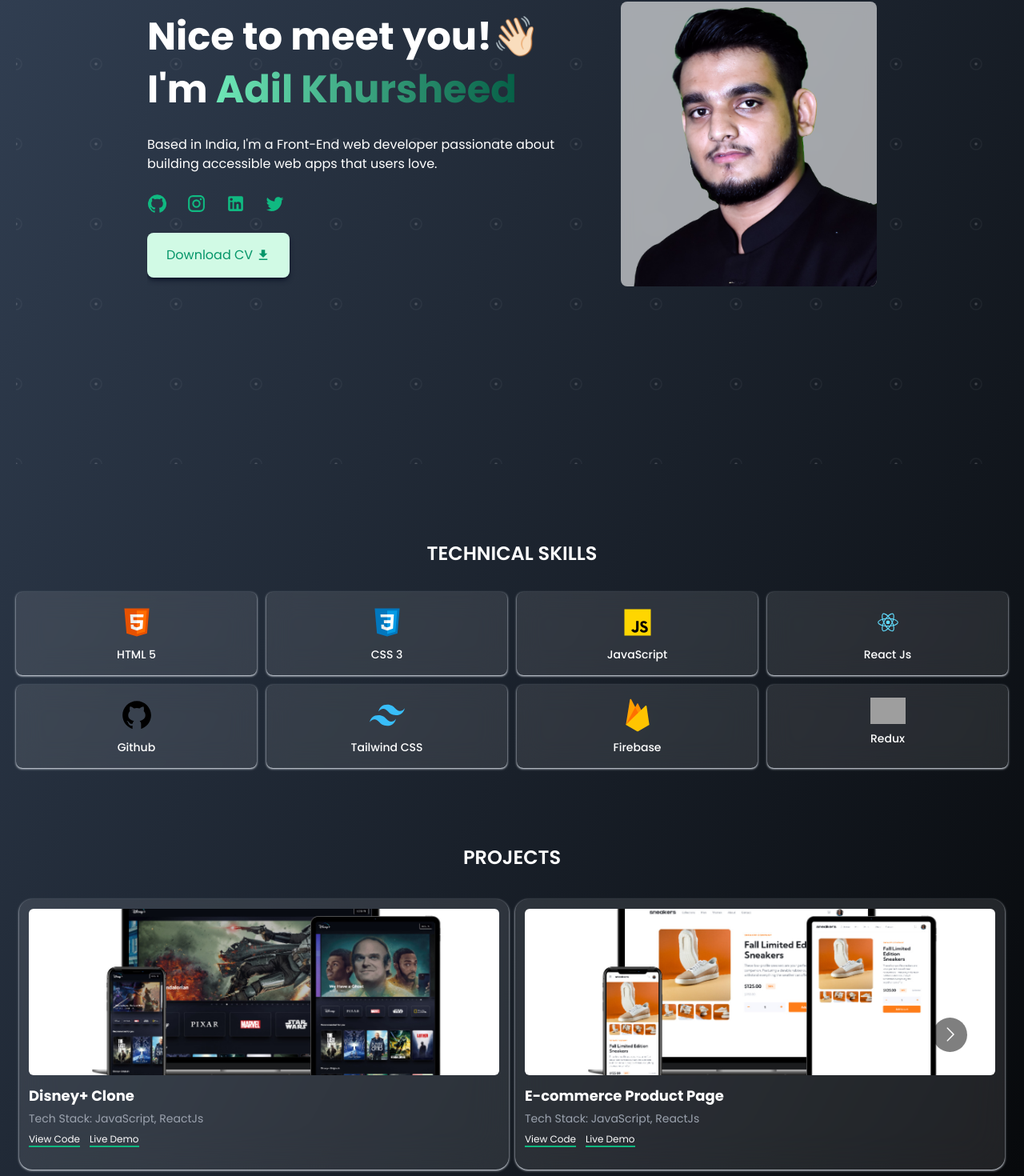
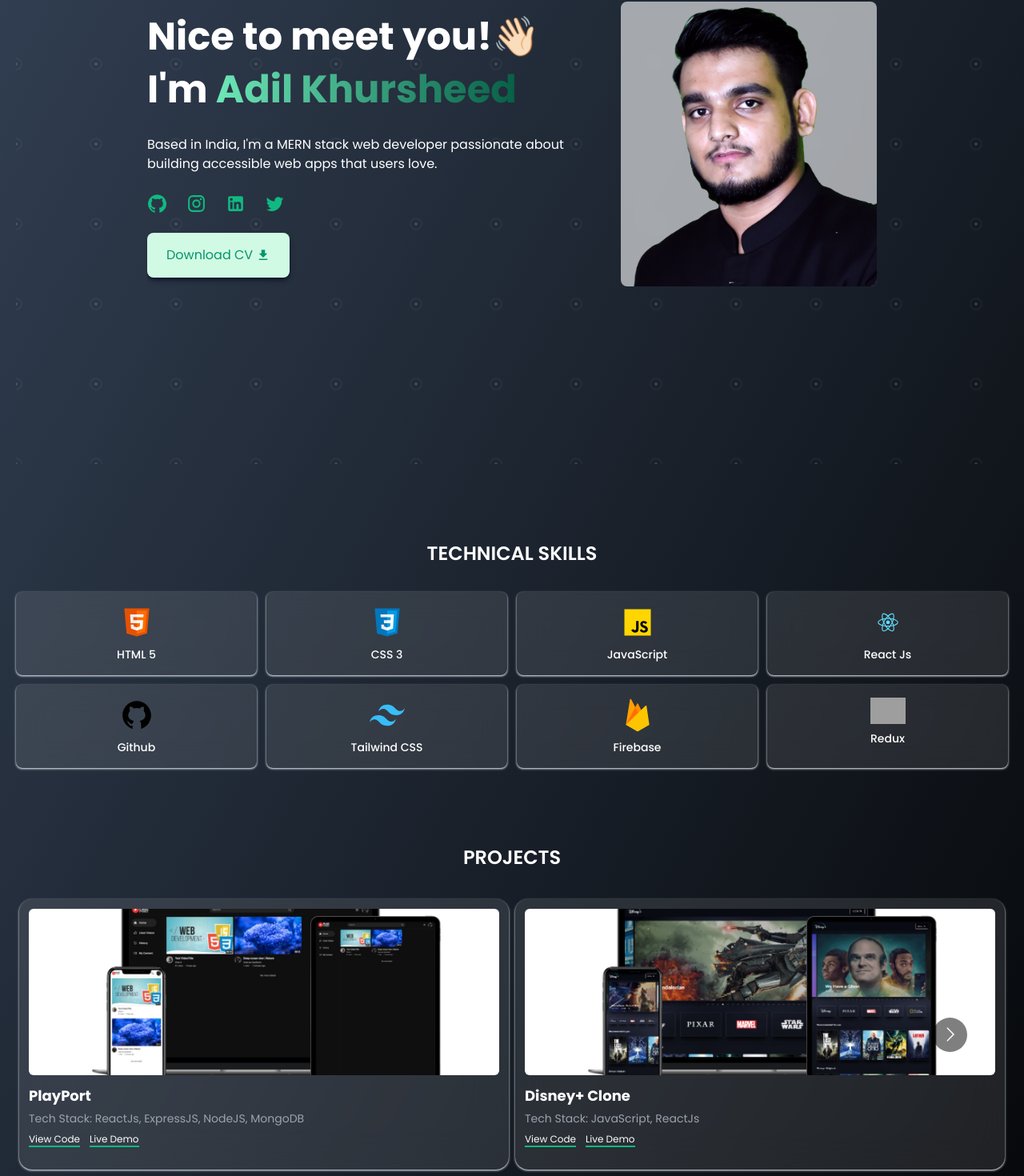
Before and after one commit to adil-khursheed/adilkhursheed, a React (Vite) app: page / in a window 1280 px wide. Shown: the part 220-1690 px from the top of the page at 80% size. Built offline with nearby package versions, Linux system fonts and the light colour scheme; grey boxes are pictures that could not be loaded.

Commit message:
add a new project

```diff
--- a/src/Projects.jsx
+++ b/src/Projects.jsx
@@ -7,10 +7,19 @@
 import calculator from "./images/calculator.jpg";
 import tipCalculator from "./images/tip-calculator.jpg";
 import signUpForm from "./images/sign-up-form.jpg";
+import PlayPort from "./images/playport.jpg";
 
 const Projects = [
   {
     id: 1,
+    image: PlayPort,
+    title: "PlayPort",
+    techStack: "ReactJs, ExpressJS, NodeJS, MongoDB",
+    code: "https://github.com/adil-khursheed/playport",
+    live: "https://playport.vercel.app",
+  },
+  {
+    id: 2,
     image: DisneyPlusClone,
     title: "Disney+ Clone",
     techStack: "JavaScript, ReactJs",
@@ -18,7 +27,7 @@
     live: "https://disneyplusclone-d0c28.web.app/",
   },
   {
-    id: 2,
+    id: 3,
     image: ProductPage,
     title: "E-commerce Product Page",
     techStack: "JavaScript, ReactJs",
@@ -26,7 +35,7 @@
     live: "https://product-page-blue.vercel.app/",
   },
   {
-    id: 3,
+    id: 4,
     image: LittleLemon,
     title: "Little Lemon",
     techStack: "JavaScript, ReactJs",
@@ -34,7 +43,7 @@
     live: "https://little-lemon-tau.vercel.app/",
   },
   {
-    id: 4,
+    id: 5,
     image: calculator,
     title: "Calculator",
     techStack: "HTML, CSS, JavaScript",
@@ -42,7 +51,7 @@
     live: "https://calculator-roan-ten.vercel.app/",
   },
   {
-    id: 5,
+    id: 6,
     image: tipCalculator,
     title: "Tip Calculator",
     techStack: "HTML, CSS, JavaScript",
@@ -50,7 +59,7 @@
     live: "https://tip-calculator-ten-sepia.vercel.app/",
   },
   {
-    id: 6,
+    id: 7,
     image: signUpForm,
     title: "Sign Up Form",
     techStack: "HTML, CSS, JavaScript",
@@ -58,7 +67,7 @@
     live: "https://sign-up-form-jade.vercel.app/",
   },
   {
-    id: 7,
+    id: 8,
     image: NewsHomepage,
     title: "News Homepage",
     techStack: "HTML, CSS, JavaScript",
@@ -66,7 +75,7 @@
     live: "https://news-homepage-beta.vercel.app/",
   },
   {
-    id: 8,
+    id: 9,
     image: Notifications,
     title: "Notifications Page",
     techStack: "HTML, CSS, JavaScript",
@@ -74,7 +83,7 @@
     live: "https://notifications-page-sigma.vercel.app/",
   },
   {
-    id: 9,
+    id: 10,
     image: TestimonialPage,
     title: "Testimonial Page",
     techStack: "HTML, CSS",
--- a/src/components/Hero.jsx
+++ b/src/components/Hero.jsx
@@ -22,7 +22,7 @@
             </span>
           </h1>
           <p className="text-white text-center text-md md:text-left mb-6 max-w-xl">
-            Based in India, I'm a Front-End web developer passionate about
+            Based in India, I'm a MERN stack web developer passionate about
             building accessible web apps that users love.
           </p>
           <div className="hidden lg:flex gap-6 max-w-md mb-6">
```
Also changed, not shown: src/images/playport.jpg (added).
